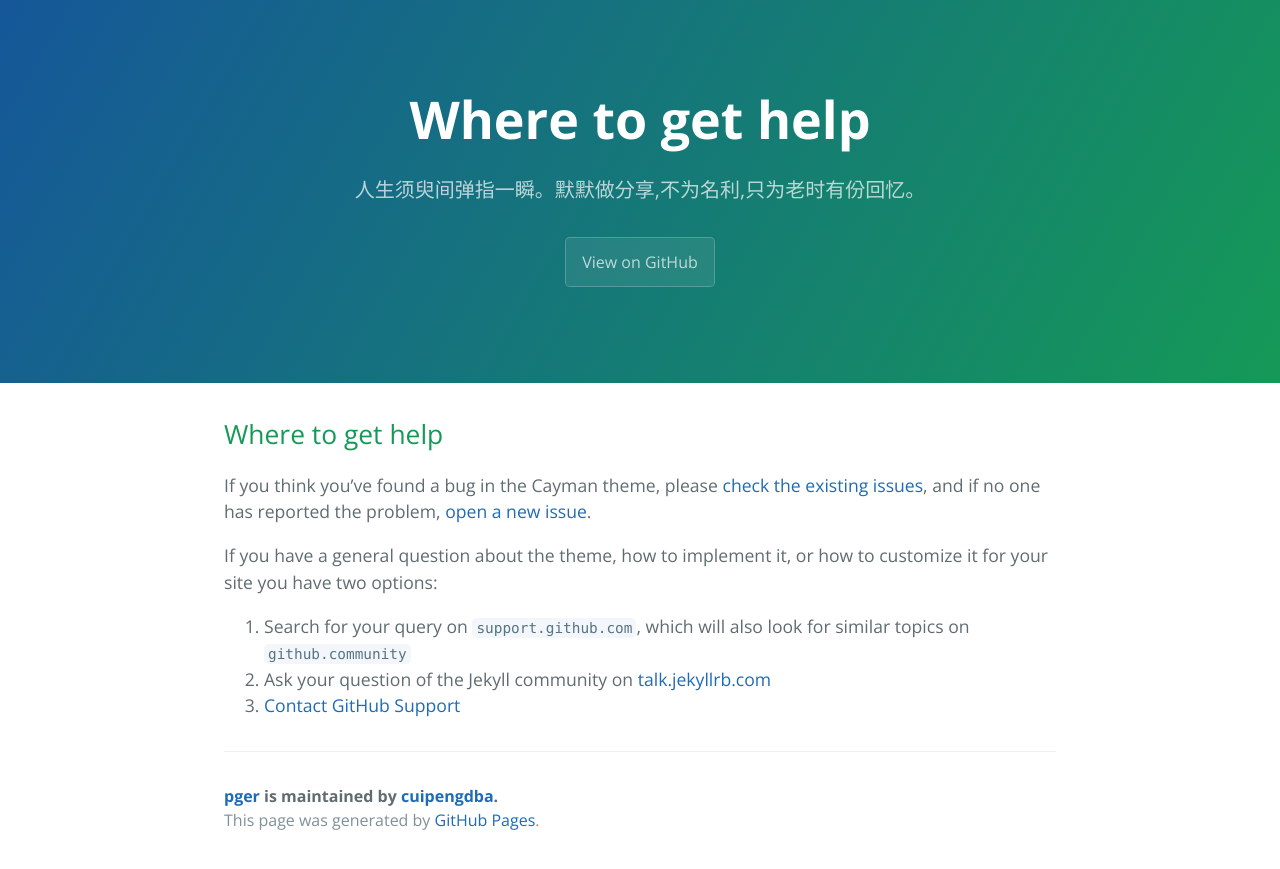
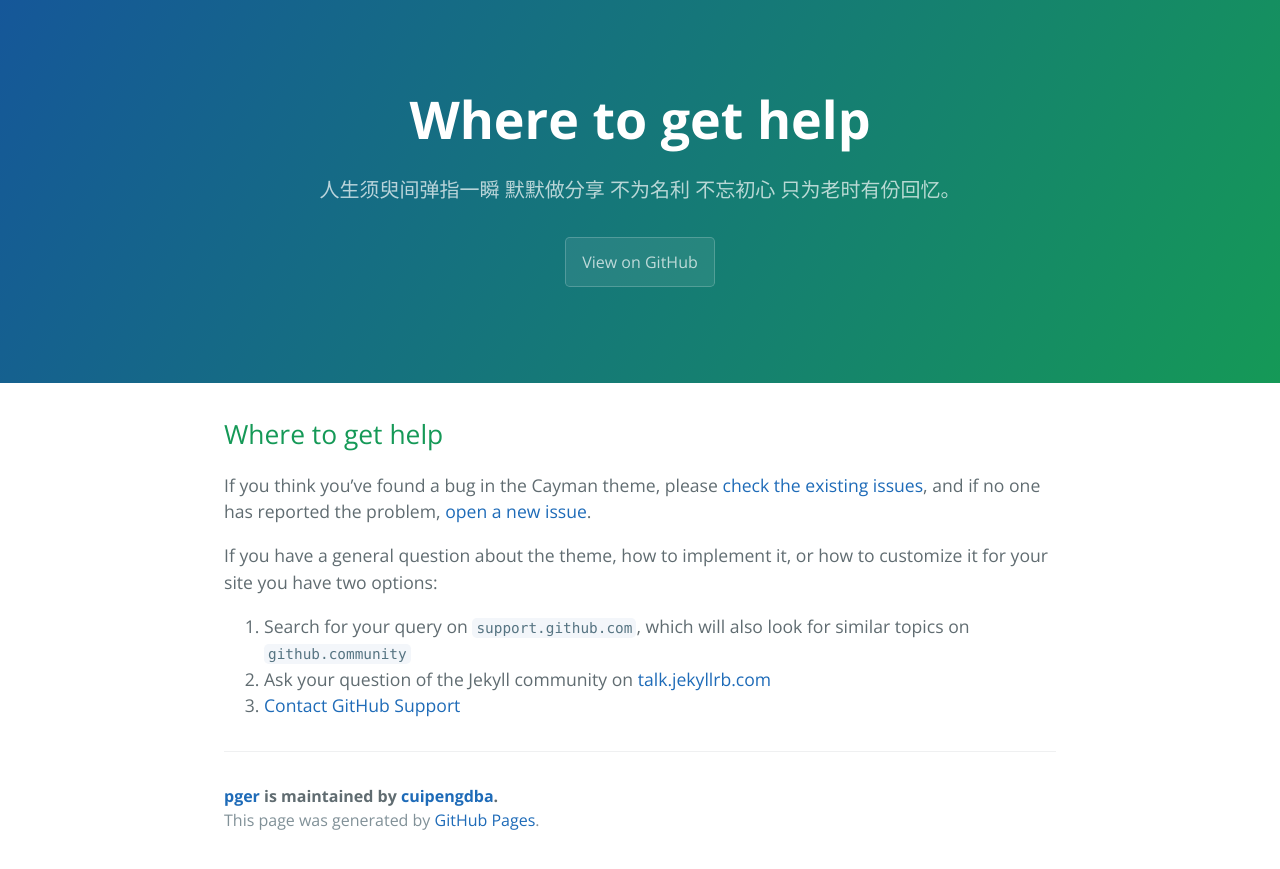
Before and after one commit to cuipengdba/pger, a Jekyll site: the page built from docs/SUPPORT.md, in a window 1280 px wide. Shown: the top 869 px of the page. Built offline with Jekyll 4.4.1, drawn with Linux system fonts in a browser that asks for light colours; our own code applies the rules of GitHub Pages for plain Markdown files.

Commit message:
Update _config.yml

```diff
--- a/_config.yml
+++ b/_config.yml
@@ -1,5 +1,5 @@
 title: 崔鹏的PostgreSQL技术小站
-description: 人生须臾间弹指一瞬。默默做分享,不为名利,只为老时有份回忆。
+description: 人生须臾间弹指一瞬 默默做分享 不为名利 不忘初心 只为老时有份回忆。
 show_downloads: false
 google_analytics:
 theme: jekyll-theme-cayman
```
